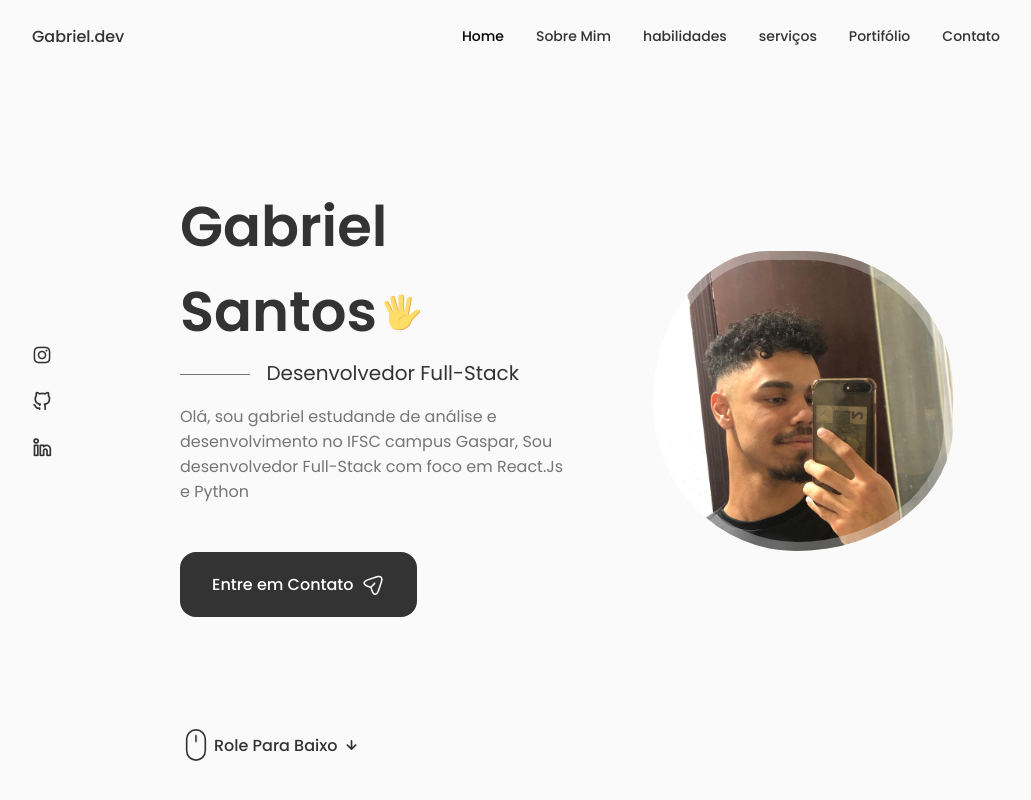
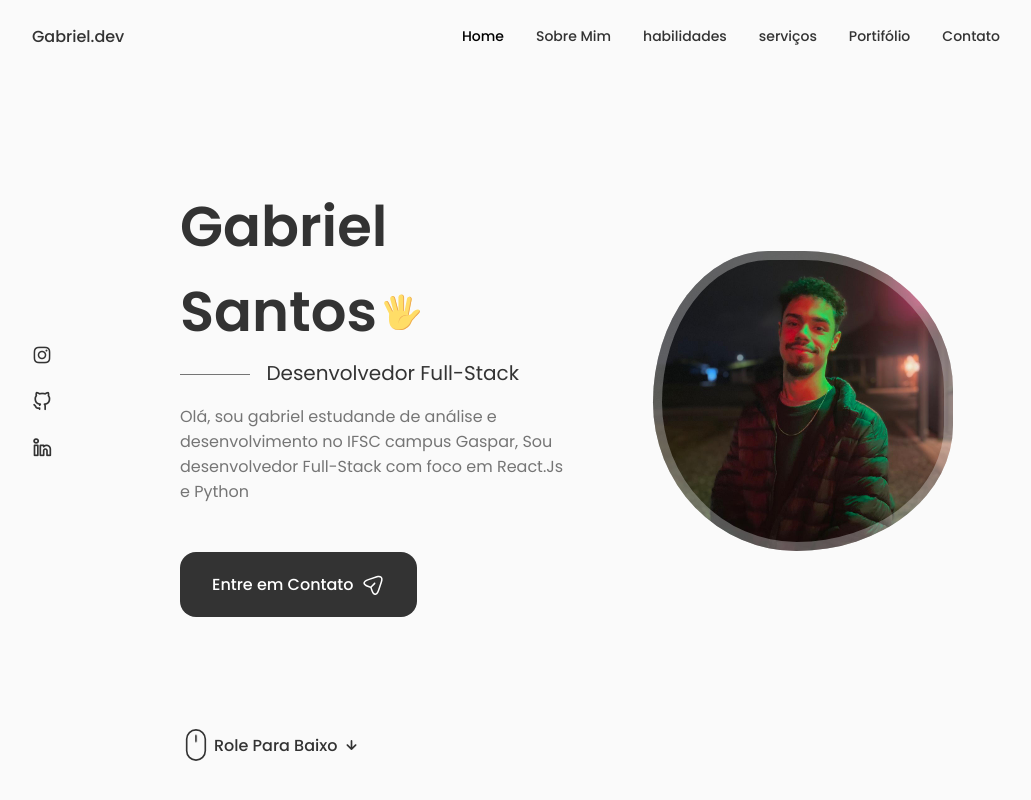
Before and after one commit to BielBatemarque/Portifolio, a React (Create React App) app: page / in a window 1280 px wide. Shown: the top 800 px of the page, without its empty margins (124-1155 px from the left). Built offline with nearby package versions, Linux system fonts and the light colour scheme.

Commit message:
altrando foto do portifolio

```diff
--- a/src/components/home/Home.css
+++ b/src/components/home/Home.css
@@ -63,7 +63,7 @@
 }
 
 .home__img{
-    background: url(../../assets//eu2.jpeg);
+    background: url(../../assets//eu3.jpeg);
     background-repeat: no-repeat;
     background-position: center;
     background-size: cover;
```
Also changed, not shown: src/assets/eu.jpeg (deleted), src/assets/eu3.jpeg (added).
